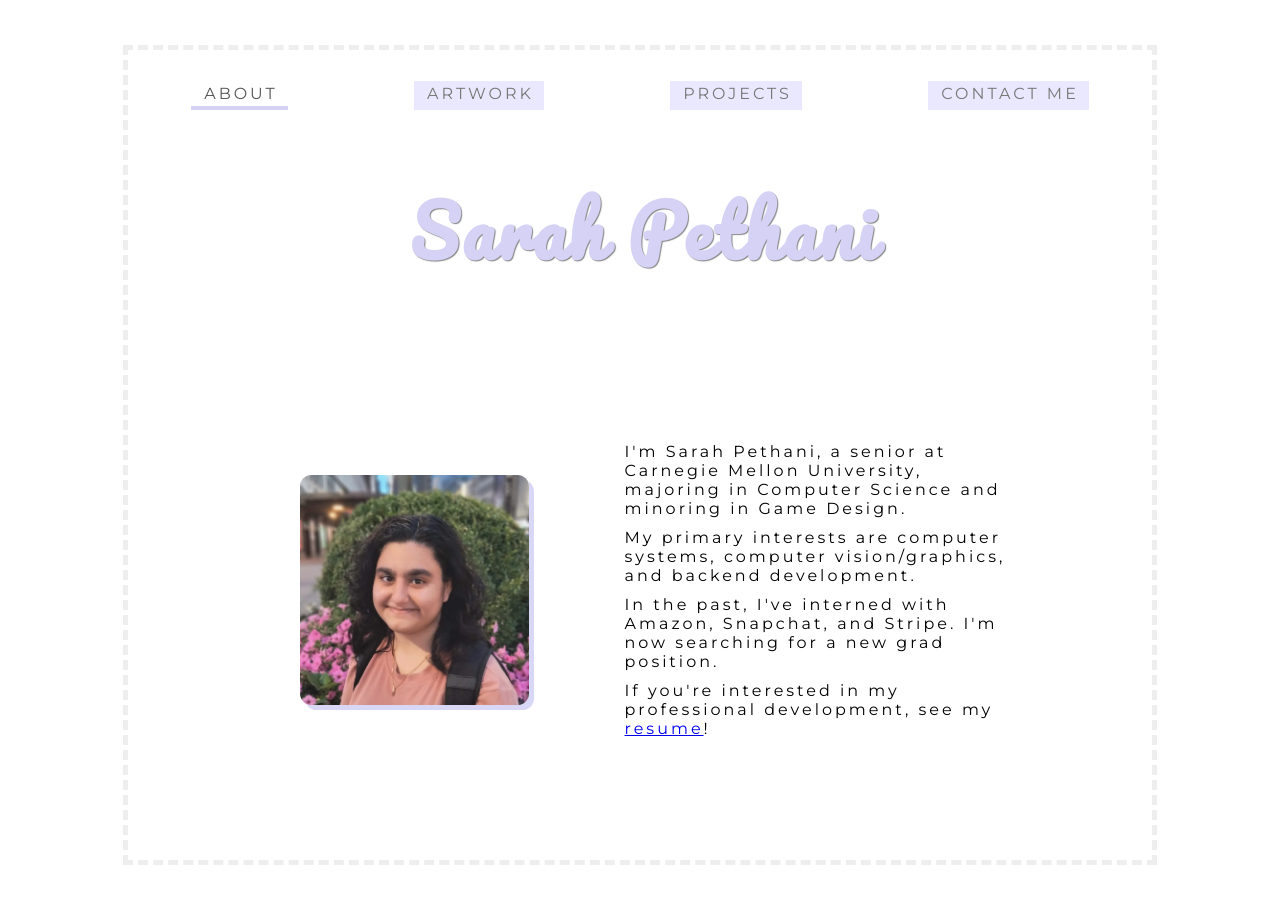
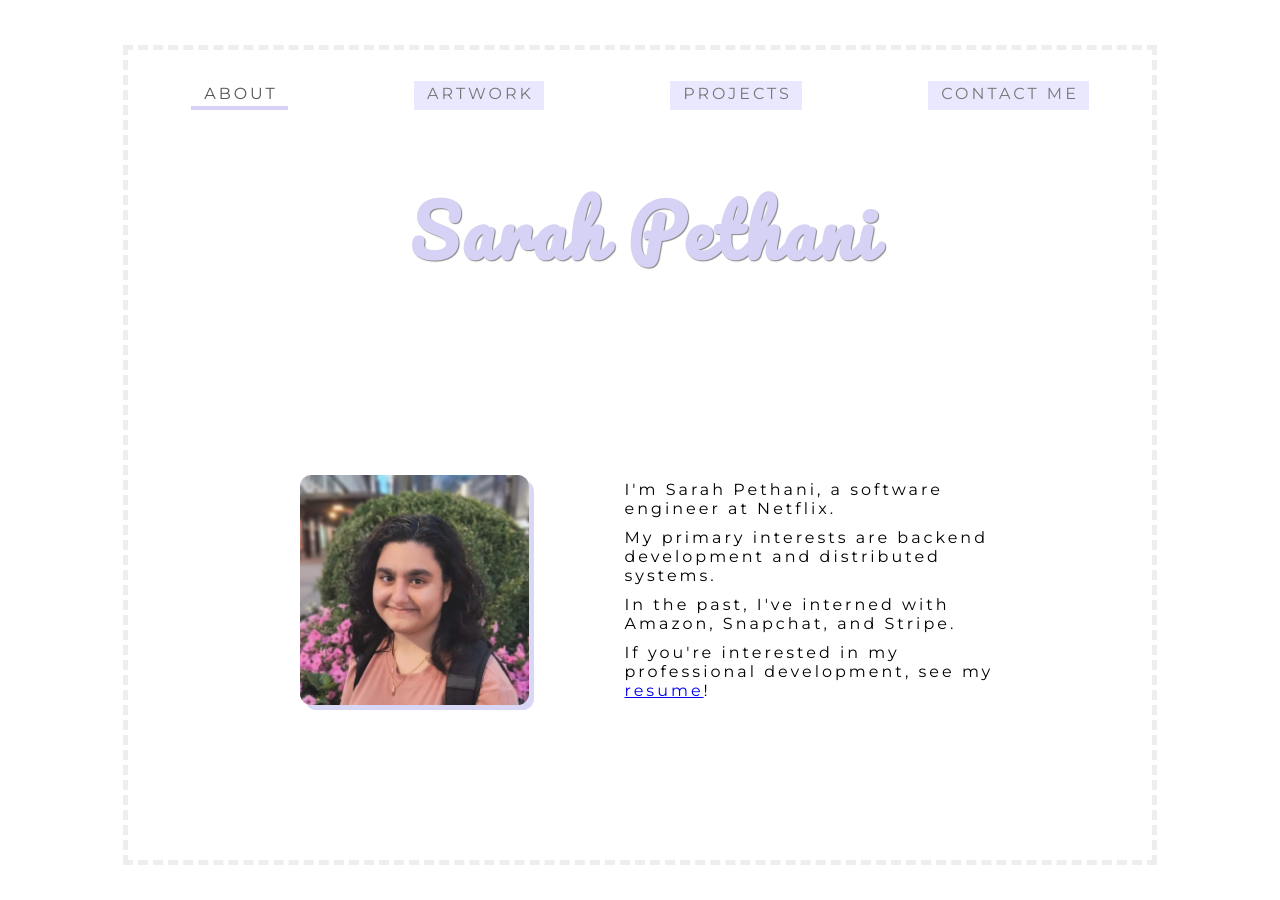
Before and after one commit to spethani/personal-website, a Jekyll site: the page built from index.html, in a window 1280 px wide. Built offline with Jekyll 4.4.1, drawn with Linux system fonts in a browser that asks for light colours.

Commit message:
changed description

```diff
--- a/assets/css/main.scss
+++ b/assets/css/main.scss
@@ -1,4 +1,4 @@
 ---
 ---
 
-@import "main";
+@import "base";
--- a/index.html
+++ b/index.html
@@ -12,9 +12,9 @@ keywords: about sarah pethani, home sarah pethani, carnegie mellon scs
         <img src="assets/img/profile.jpg" alt="Sarah Pethani glancing upwards and smiling at the camera."/>
     </div>
     <div class="about-right">
-        <p>I'm Sarah Pethani, a senior at Carnegie Mellon University, majoring in Computer Science and minoring in Game Design.</p>
-        <p>My primary interests are computer systems, computer vision/graphics, and backend development.</p>
-        <p>In the past, I've interned with Amazon, Snapchat, and Stripe. I'm now searching for a new grad position.</p>
+        <p>I'm Sarah Pethani, a software engineer at Netflix.</p>
+        <p>My primary interests are backend development and distributed systems.</p>
+        <p>In the past, I've interned with Amazon, Snapchat, and Stripe.</p>
         <p>If you're interested in my professional development, see my <a href="assets/resume.pdf" target="_blank">resume</a>!</p>
     </div>
 </div>
```
Also changed, not shown: _sass/base.scss (renamed from _sass/main.scss), 5 other files.
